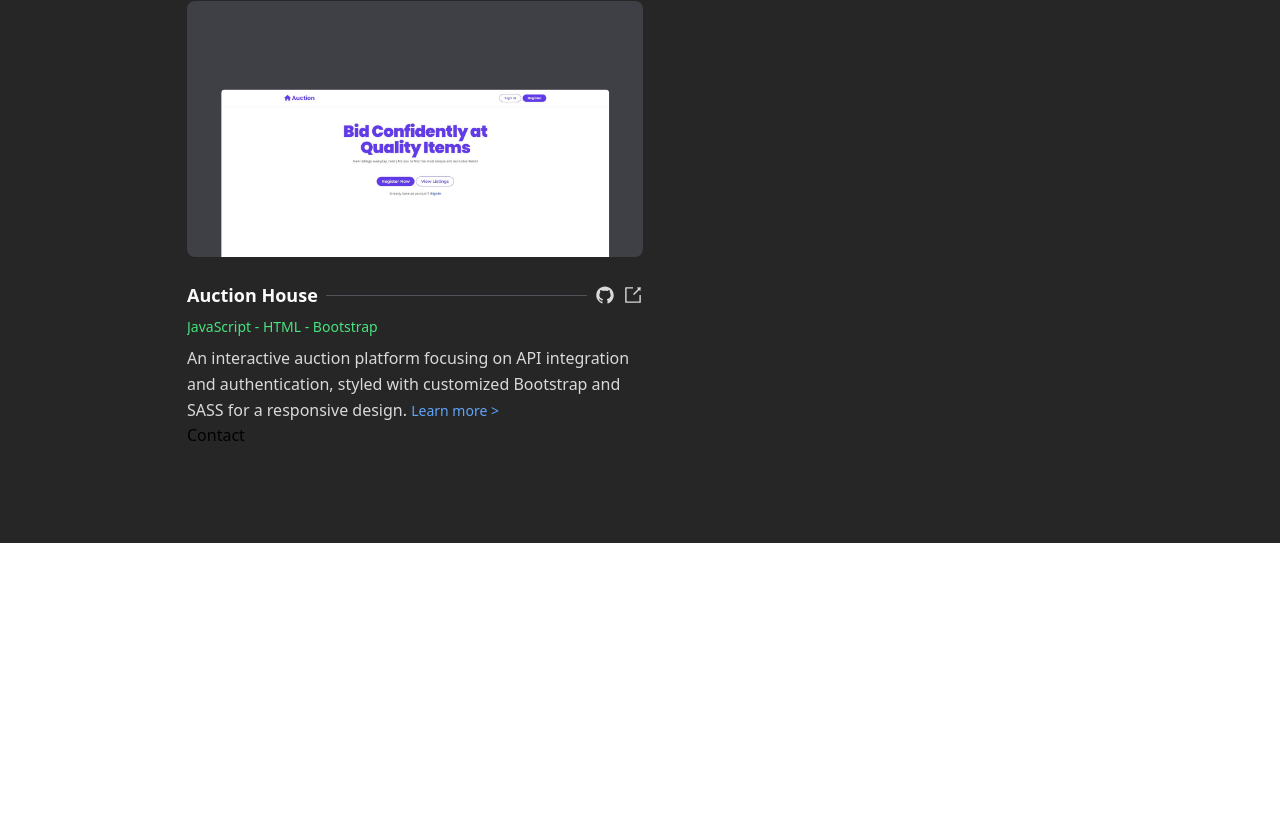
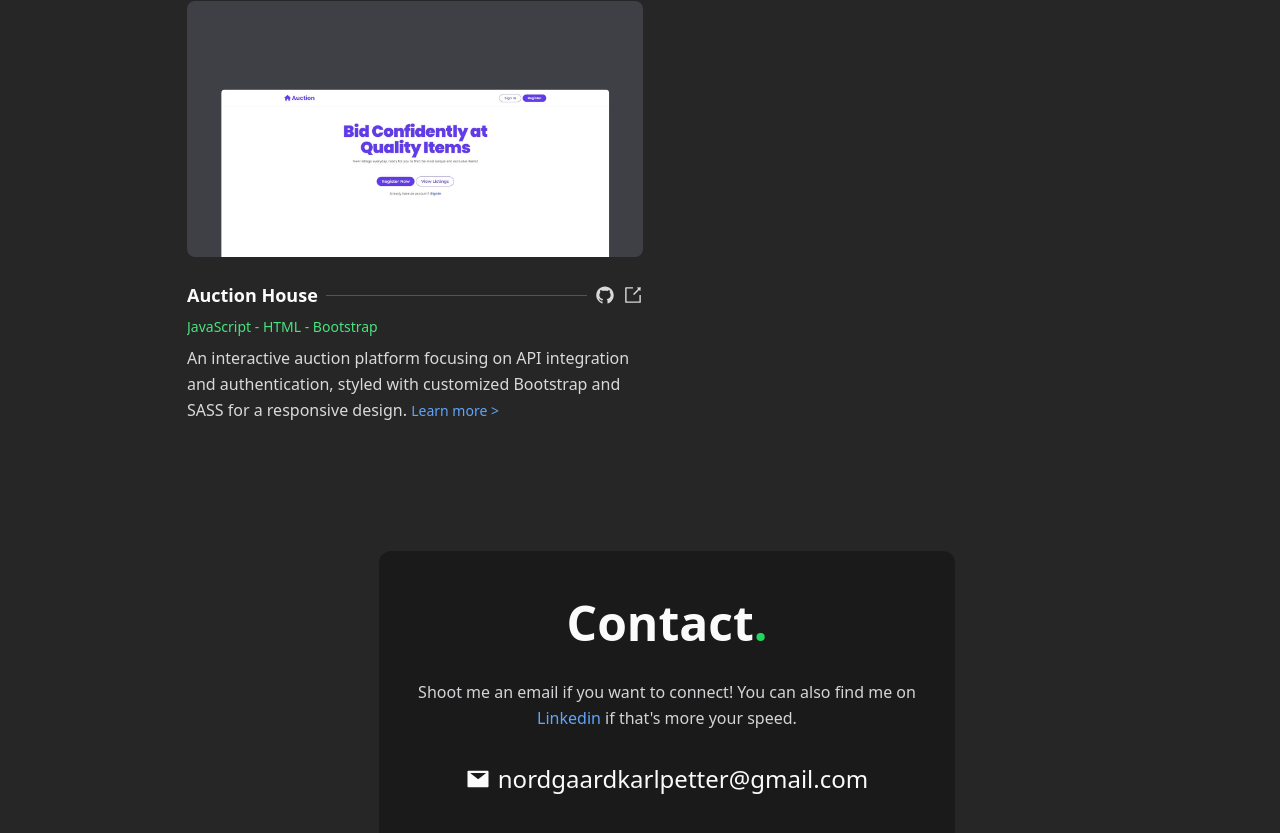
Before and after one commit to karlpnord/portfolio, a React (Vite) app: page / in a window 1280 px wide. Shown: the part 1988-2821 px from the top of the page. Before the commit the page ends 2531 px from the top, so only its background shows below. Built offline with nearby package versions, Linux system fonts and the light colour scheme.

Commit message:
Contact Section

```diff
--- a/src/App.tsx
+++ b/src/App.tsx
@@ -3,6 +3,7 @@ import SideNav from './components/header/SideNav';
 import Hero from './components/hero/Hero';
 import About from './components/about/About';
 import Projects from './components/projects/Projects';
+import Contact from './components/contact/Contact';
 
 const App = () => {
   return (
@@ -14,7 +15,7 @@ const App = () => {
           <Hero />
           <About />
           <Projects />
-          Contact
+          <Contact />
         </div>
       </main>
     </div>
--- /dev/null
+++ b/src/components/contact/Contact.tsx
@@ -0,0 +1,40 @@
+import { AiFillMail } from 'react-icons/ai';
+import { Link } from 'react-router-dom';
+import Reveal from '../../util/Reveal';
+
+const Contact = () => {
+  return (
+    <section className='section-wrapper' id='contact'>
+      <div className='max-w-xl mx-auto bg-bgDark px-8 py-12 rounded-xl'>
+        <Reveal width='w-full'>
+          <h4 className='text-4xl text-textWhite md:text-5xl text-center font-black'>
+            Contact<span className='text-primary'>.</span>
+          </h4>
+        </Reveal>
+        <Reveal width='w-full'>
+          <p className='text-center my-8 text-zinc-300 leading-relaxed'>
+            Shoot me an email if you want to connect! You can also find me on{' '}
+            <Link
+              to='https://www.linkedin.com/in/karl-petter-n-560624137/'
+              target='_blank'
+              className='text-blue-400 hover:underline'
+            >
+              Linkedin
+            </Link>{' '}
+            if that&apos;s more your speed.
+          </p>
+        </Reveal>
+        <Reveal width='w-full'>
+          <Link to='mailto:nordgaardkarlpetter@gmail.com'>
+            <div className='flex items-center justify-center gap-2 w-fit text-lg md:text-2xl whitespace-normal mx-auto text-textWhite hover:text-primary transition-colors'>
+              <AiFillMail />
+              <span>nordgaardkarlpetter@gmail.com</span>
+            </div>
+          </Link>
+        </Reveal>
+      </div>
+    </section>
+  );
+};
+
+export default Contact;
```
